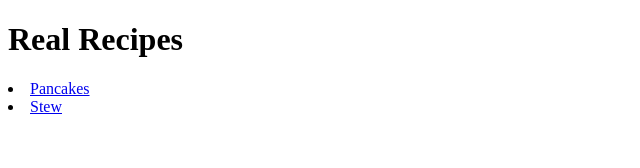
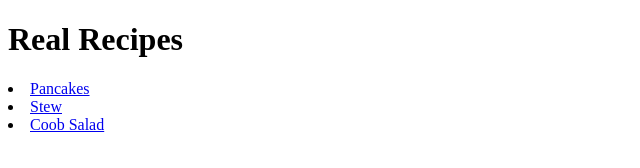
Before and after one commit to bpdoto/real-recipes, a plain HTML site: page index.html in a window 1280 px wide. Shown: the whole page, without its empty margins (0-640 px from the left). Drawn offline with Linux system fonts and the light colour scheme.

Commit message:
index.html

```diff
--- a/index.html
+++ b/index.html
@@ -11,6 +11,7 @@
     <or>
         <li><a href="./recipes/pancakes.html">Pancakes</a></li>
         <li><a href="./recipes/stew.html">Stew</a></li>
+        <li><a href="./recipes/cobb.html">Coob Salad</a></li>
     </or>
 </body>
 </html>
```
